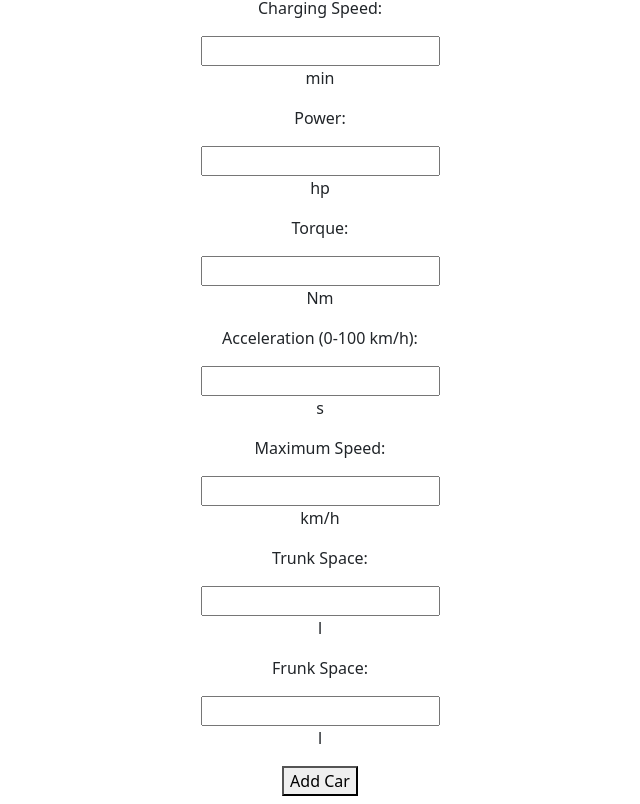
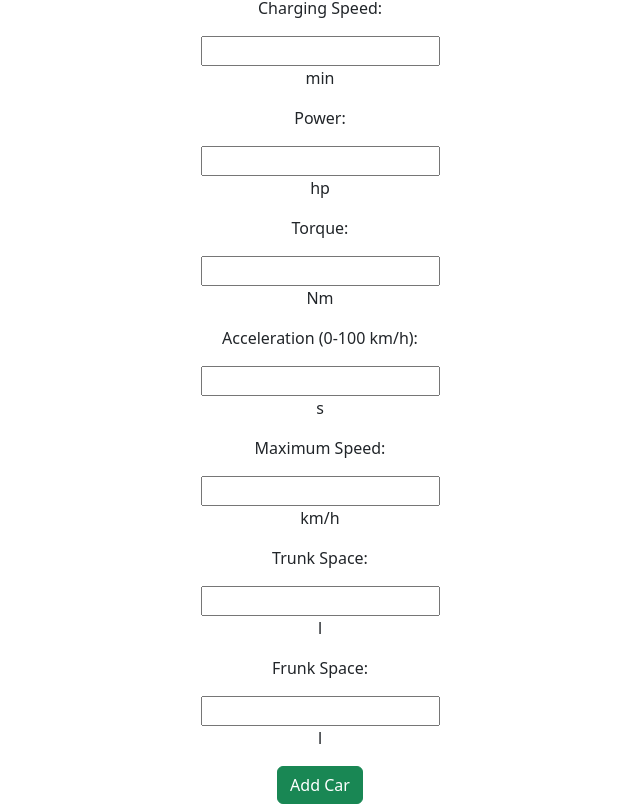
Before and after one commit to ReviKZ/ECarManiac, a React (Create React App) app in the folder e-car-maniac-fe/: page /add in a window 1280 px wide. Shown: the part 826-1630 px from the top of the page, without its empty margins (320-960 px from the left). Built offline with nearby package versions, Linux system fonts and the light colour scheme.

Commit message:
Feat: Add fetching & navigation on button click

```diff
--- a/e-car-maniac-fe/src/Pages/AddCar.js
+++ b/e-car-maniac-fe/src/Pages/AddCar.js
@@ -33,8 +33,8 @@ const AddCar = () => {
             Frunk: form["Frunk"]? form["Frunk"] : null
         };
 
-        var result = await Fetch("post", "", formData);
-        result ? navigate("") : alert("Something went wrong!");
+        Fetch("post", "", formData);
+        navigate("/");
 
     };
 
@@ -108,7 +108,7 @@ const AddCar = () => {
                     <input onChange={(e) => updateField(e.target.value, "Frunk")} id="Frunk" type="text" /><p>l</p>
                 </div>
 
-                <button type="submit" className="submit-button"
+                <button type="submit" class="btn btn-success"
                     onClick={addCarToDb}>Add Car</button>
 
             </form>
```
